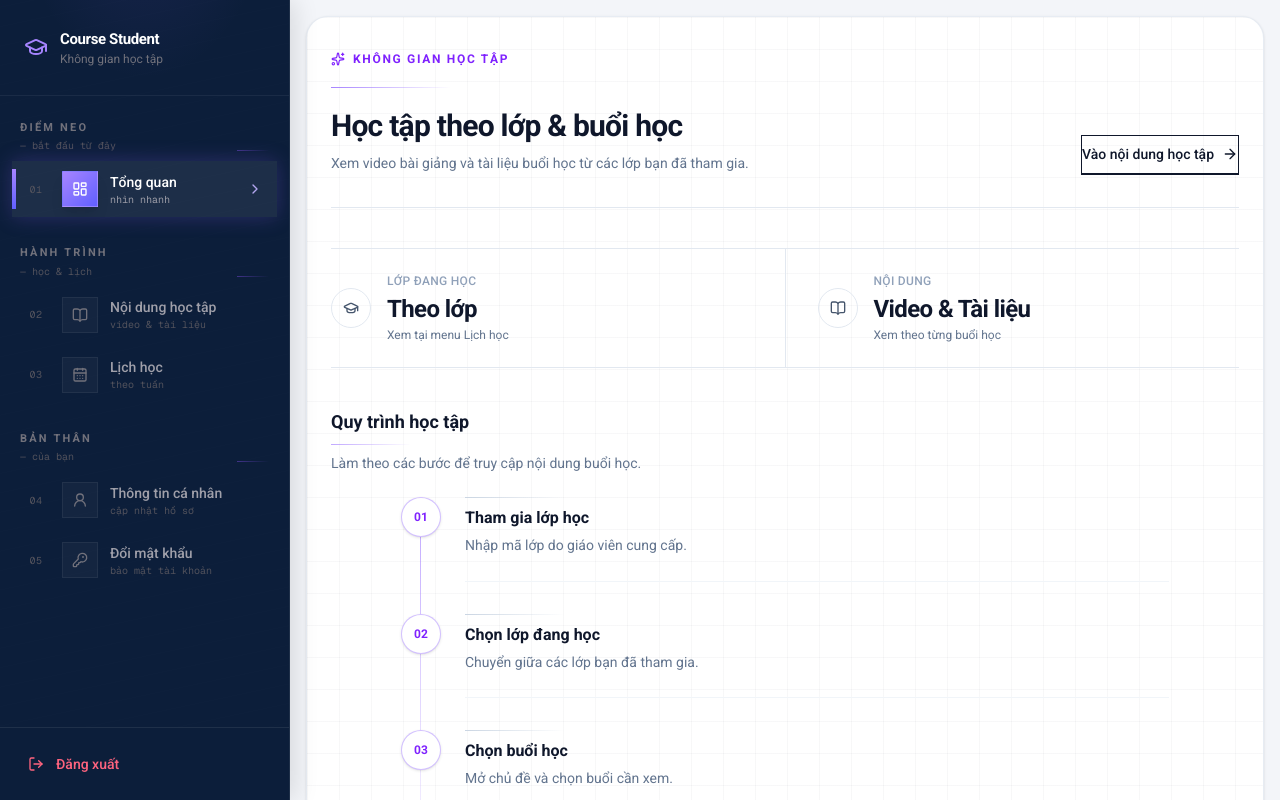
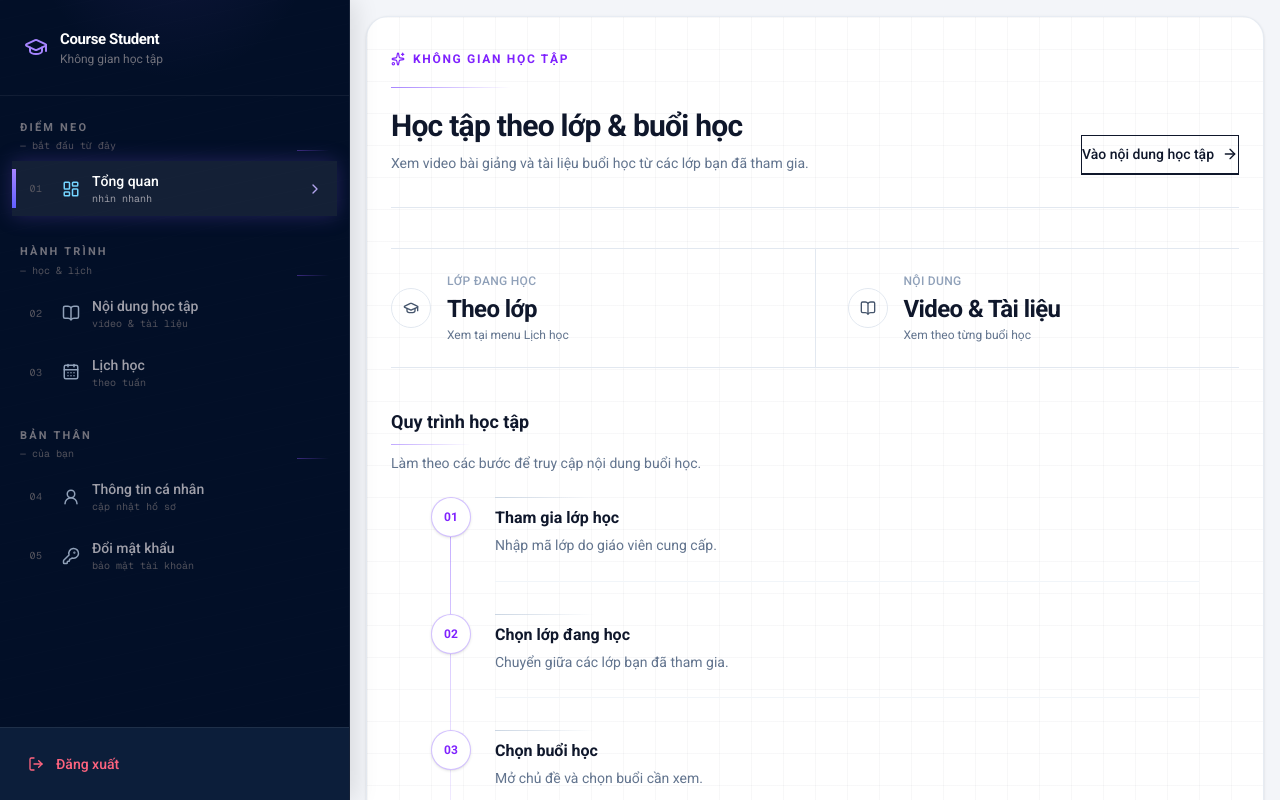
Before and after one commit to fuku-senpai/LearnSpace, a Next.js app: page /student/dashboard_layout in a window 1280 px wide. Shown: the top 800 px of the page. Built offline with nearby package versions, Linux system fonts and the light colour scheme; no server answers.

Commit message:
fix ui tài liệu buổi học

```diff
--- a/components/dashboard/DashboardSidebar.tsx
+++ b/components/dashboard/DashboardSidebar.tsx
@@ -49,7 +49,7 @@ export function DashboardSidebar<T extends string>({
   const BrandIcon = branding.icon;
 
   return (
-    <aside className="sticky top-0 hidden h-screen w-[290px] shrink-0 flex-col overflow-hidden border-r border-white/[0.08] bg-[#0c1e3a] shadow-[4px_0_24px_rgba(0,0,0,0.12)] lg:flex">
+    <aside className="sticky top-0 hidden h-screen w-[350px] shrink-0 flex-col overflow-hidden border-r border-white/[0.08] bg-[#020f27] shadow-[4px_0_24px_rgba(0,0,0,0.12)] lg:flex">
       <div
         className={`pointer-events-none absolute inset-0 ${branding.radialGradient}`}
       />
@@ -112,15 +112,13 @@ export function DashboardSidebar<T extends string>({
                       {item.index}
                     </span>
 
-                    <span
-                      className={`flex h-9 w-9 shrink-0 items-center justify-center border transition-all duration-300 ${
+                    <Icon
+                      className={`h-[18px] w-[18px] shrink-0 transition-colors duration-300 ${
                         isActive
-                          ? `border-white/10 bg-gradient-to-br ${item.accent} text-white shadow-lg`
-                          : "border-white/[0.06] bg-white/[0.03] text-zinc-500 group-hover:border-white/10 group-hover:text-zinc-300"
+                          ? "text-sky-300"
+                          : "text-slate-400 group-hover:text-slate-200"
                       }`}
-                    >
-                      <Icon className="h-4 w-4" />
-                    </span>
+                    />
 
                     <span className="min-w-0 flex-1">
                       <span className="block truncate text-sm font-medium">
```
